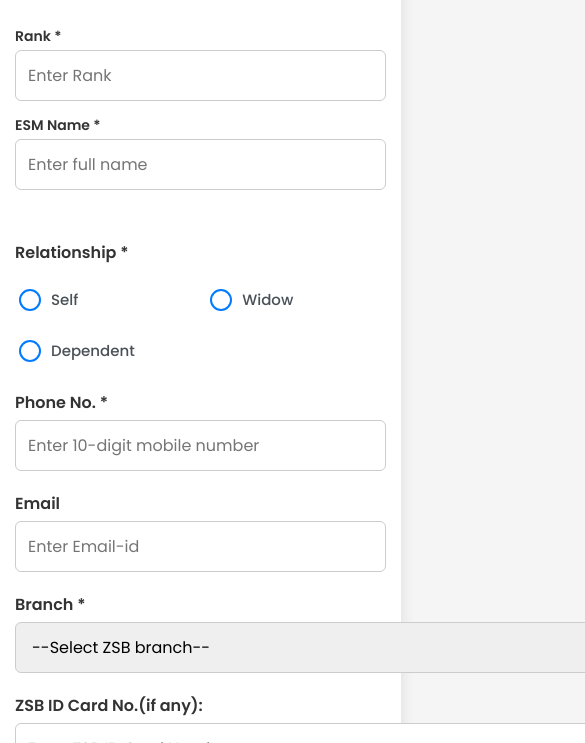
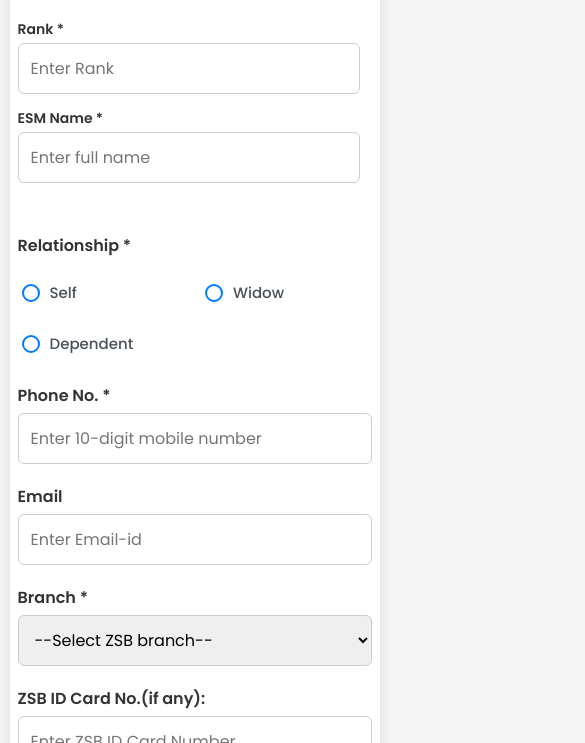
Before and after one commit to paulmark-05/Feedback_Form, a website: page public/index.html in a window 390 px wide. Shown: the part 357-1100 px from the top of the page, 585 px wide, since content can reach past the window. Drawn offline with Linux system fonts and the light colour scheme.

Commit message:
Update style.css

```diff
--- a/public/style.css
+++ b/public/style.css
@@ -1115,3 +1115,39 @@ html {
   .overlay-content { padding: 24px 10px; min-width: 130px; }
   .loader { width: 32px; height: 32px; }
 }
+
+/* 1. Always use border-box everywhere */
+*,
+*:before,
+*:after {
+  box-sizing: border-box;
+}
+
+/* 2. Make sure field containers and direct field elements don't overflow */
+.input-group,
+input, select, textarea {
+  max-width: 100%;
+  box-sizing: border-box !important;
+}
+
+/* 3. The select and input fields will now shrink to fit their parents, even for long options */
+.form-row .input-group {
+  min-width: 0; /* allow shrinking below 250px if needed */
+}
+
+/* 4. Optional: For even tighter fit on tiny screens */
+@media (max-width: 480px) {
+  .form-container {
+    padding: 8px 2vw;
+  }
+  .input-group {
+    min-width: 0;
+    max-width: 100%;
+  }
+  input, select, textarea {
+    font-size: 16px;
+    min-width: 0;
+    width: 100%;
+    max-width: 100%;
+  }
+}
```
